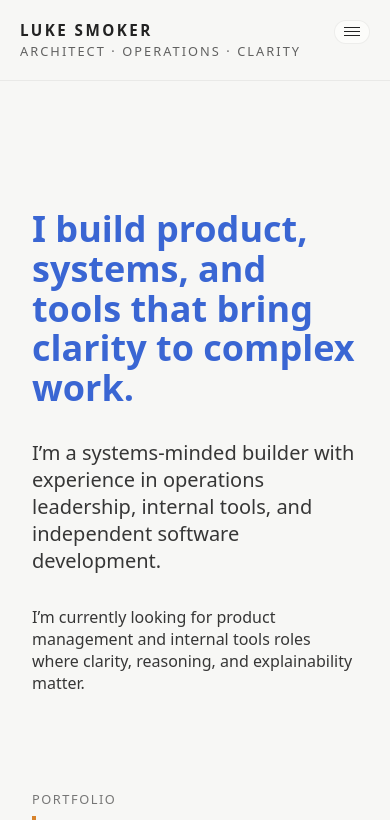
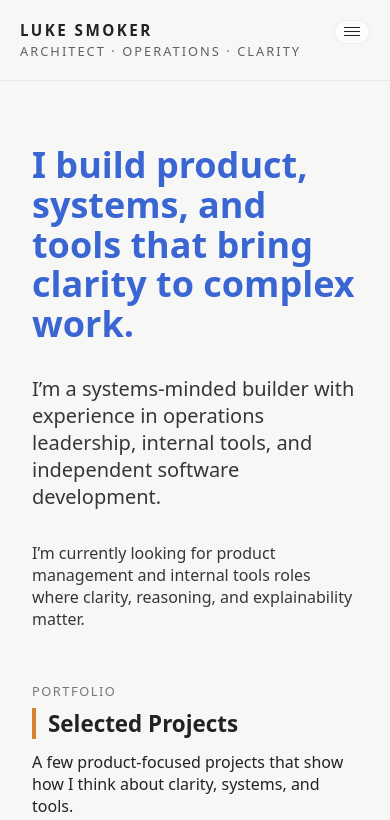
Before and after one commit to lksmoker/website, a React (Vite) app: page / in a window 390 px wide. Shown: the top 820 px of the page. Built offline with nearby package versions, Linux system fonts and the light colour scheme.

Commit message:
head space

```diff
--- a/src/styles/components.css
+++ b/src/styles/components.css
@@ -3,9 +3,9 @@
    ───────────────────────────────────────────────────────────── */
 
 .hero {
-  padding: var(--space-xl) var(--space-m) var(--space-xl);
+  padding: var(--space-s) var(--space-s) var(--space-xl);
   max-width: var(--max-width);
-  margin: 0 auto var(--space-xl);
+  margin: 0 auto var(--space-m);
 }
 
 .hero-inner {
@@ -36,6 +36,12 @@
   max-width: 60ch;
   margin: 0;
   opacity: 0.9;
+}
+
+@media (max-width: 600px) {
+  .hero {
+    padding: var(--space-m) var(--space-m) var(--space-l);
+  }
 }
 
 /* ─────────────────────────────────────────────────────────────
@@ -364,8 +370,9 @@ ul.text-body li {
 }
 
 .project-layout__header {
-  margin-bottom: var(--space-l);
+  padding-top: var(--space-m); /* or even var(--space-s) */
 }
+
 
 .project-layout__header h1 {
   margin-bottom: var(--space-xs);
--- a/src/styles/site-shell.css
+++ b/src/styles/site-shell.css
@@ -7,9 +7,9 @@
 }
 
 .site-main {
-  flex: 1;
-  padding: var(--space-xl) var(--space-m) var(--space-l);
+  padding: var(--space-s) var(--space-m) var(--space-m);
 }
+
 
 .page {
   max-width: var(--max-width);
```
